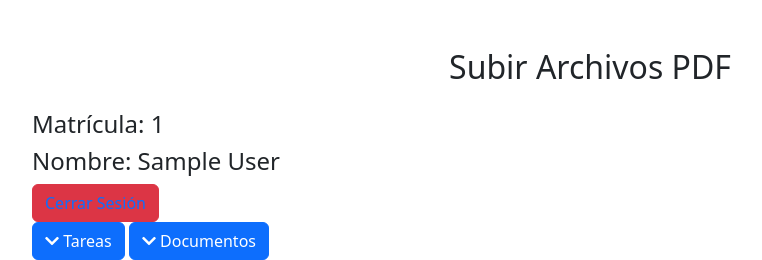
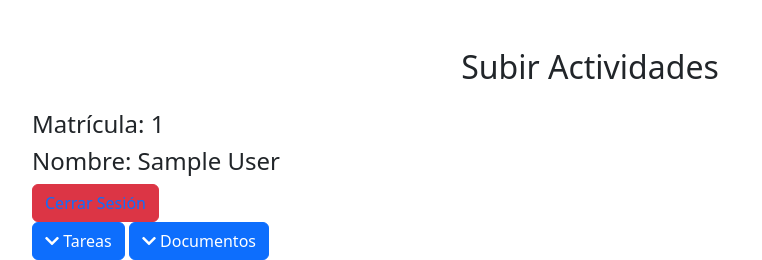
Before and after one commit to JesusA1819/LittleProgrammers, a PHP site: page /home.php in a window 1280 px wide. Shown: the top 260 px of the page, without its empty margins (50-812 px from the left). Run offline with PHP 8.4, Linux system fonts and the light colour scheme; the visitor is signed in with stand-in values (Sample User, id 1); data that the repository does not hold is empty; some libraries are stand-ins or nearby versions.

Commit message:
Update home.php

```diff
--- a/LTSchool/page/home.php
+++ b/LTSchool/page/home.php
@@ -75,7 +75,7 @@ $matricula = $_SESSION['Matricula'];
 
                     <!----------------------------------------------------------------------- Separador ---------------------------------------------------------------->
             <div class="col-sm-12">
-                <h2 class="mt-5 mb-4" style="text-align: center;">Subir Archivos PDF</h2>
+                <h2 class="mt-5 mb-4" style="text-align: center;">Subir Actividades</h2>
                 <div class="s">
                     <h4>Matrícula: <?php echo $_SESSION['Matricula'];?></h4>
                     <h4>Nombre: <?php echo $_SESSION['Nombre'];?></h4>
```
